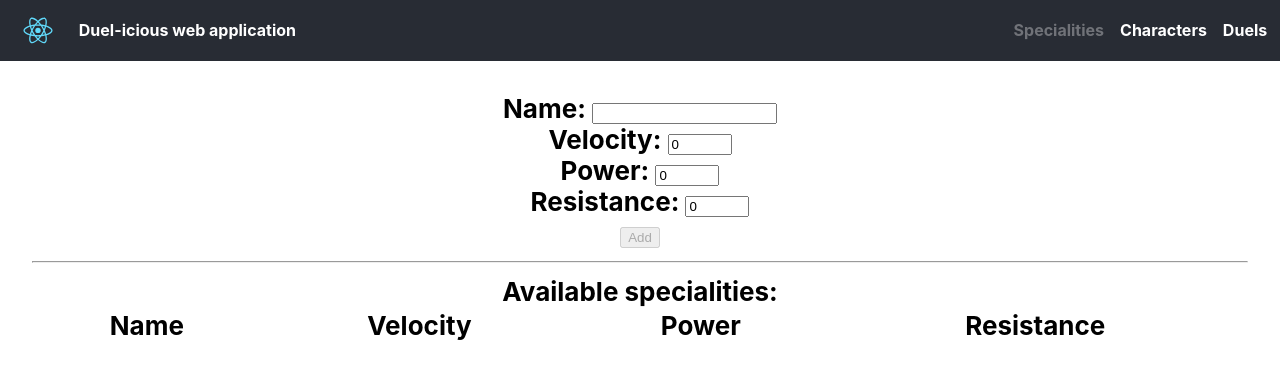
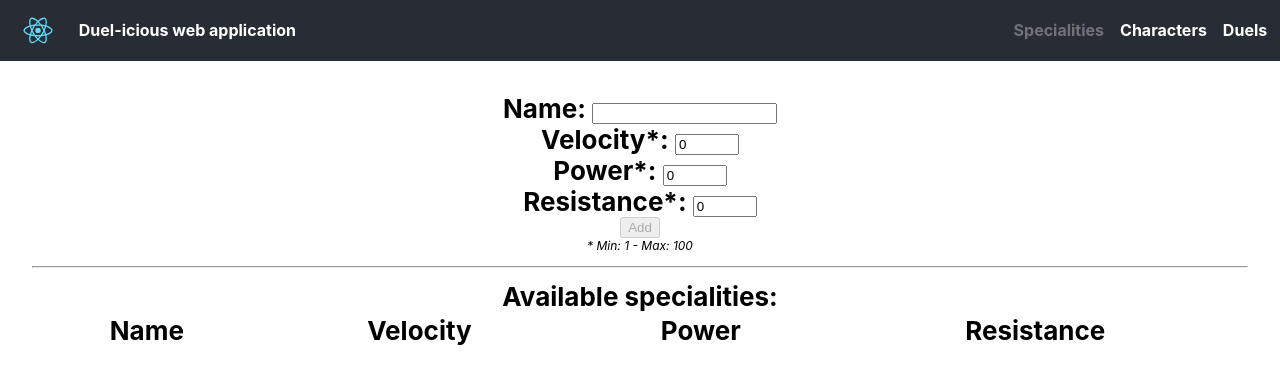
Before and after one commit to pillowslept/duel-icious, a React (Create React App) app: page /specialities in a window 1280 px wide. Shown: the top 384 px of the page. Built offline with nearby package versions, Linux system fonts and the light colour scheme.

Commit message:
Start duel styles and validations adjustments.

```diff
--- a/public/index.html
+++ b/public/index.html
@@ -24,7 +24,7 @@
       work correctly both with client-side routing and a non-root public URL.
       Learn how to configure a non-root public URL by running `npm run build`.
     -->
-    <title>React App</title>
+    <title>Duel-icious</title>
   </head>
   <body>
     <noscript>You need to enable JavaScript to run this app.</noscript>
--- a/src/App.css
+++ b/src/App.css
@@ -27,7 +27,7 @@
 }
 
 .container {
-  display: 'flex';
+  display: flex;
   flex-direction: column;
   justify-content: center;
   align-items: center;
@@ -36,3 +36,22 @@
 .table {
   width: 100%;
 }
+
+@media (max-width: 600px) {
+  .hide-sm {
+    display: none;
+  }
+
+  .card {
+    width: 100% !important;
+  }
+}
+
+.legend {
+  font-size: 12px;
+  font-style: italic;
+}
+
+.card {
+  width: 25%;
+}
--- a/src/components/AddCharacter.js
+++ b/src/components/AddCharacter.js
@@ -51,7 +51,7 @@ export class AddCharacter extends Component {
                 key={index}
                 value={speciality.name}
               >
-                { speciality.name } (P{speciality.power}) (V{speciality.velocity}) (R{speciality.resistance})
+                { speciality.name } (V{speciality.velocity}) (P{speciality.power}) (R{speciality.resistance})
               </option>
             ))}
           </select>
--- a/src/components/AddSpeciality.js
+++ b/src/components/AddSpeciality.js
@@ -14,6 +14,8 @@ export class AddSpeciality extends Component {
       velocity: 0,
       resistance: 0,
       id: 1,
+      min: 1,
+      max: 100,
     };
     this.handleChange = this.handleChange.bind(this);
   }
@@ -27,8 +29,15 @@ export class AddSpeciality extends Component {
     this.setState({ name: '', power: 0, velocity: 0, resistance: 0, counter: this.state.id + 1 });
   }
 
+  validateMinMax(property) {
+    return !!property && property <= this.state.max && property >= this.state.min;
+  }
+
   isValidForm() {
-    return !!this.state.name && !!this.state.power && !!this.state.velocity && !!this.state.resistance;
+    return !!this.state.name
+      && this.validateMinMax(this.state.power)
+      && this.validateMinMax(this.state.velocity)
+      && this.validateMinMax(this.state.resistance);
   }
 
   render() {
@@ -43,31 +52,31 @@ export class AddSpeciality extends Component {
           />
         </div>
         <div>
-          <label><strong>Velocity: </strong></label>
+          <label><strong>Velocity*: </strong></label>
           <input
             type="number"
-            min="1"
-            max="100"
+            min={this.state.min}
+            max={this.state.max}
             value={this.state.velocity}
             onChange={(event) => this.handleChange(event, 'velocity')}
           />
         </div>
         <div>
-          <label><strong>Power: </strong></label>
+          <label><strong>Power*: </strong></label>
           <input
             type="number"
-            min="1"
-            max="100"
+            min={this.state.min}
+            max={this.state.max}
             value={this.state.power}
             onChange={(event) => this.handleChange(event, 'power')}
           />
         </div>
         <div>
-          <label><strong>Resistance: </strong></label>
+          <label><strong>Resistance*: </strong></label>
           <input
             type="number"
-            min="1"
-            max="100"
+            min={this.state.min}
+            max={this.state.max}
             value={this.state.resistance}
             onChange={(event) => this.handleChange(event, 'resistance')}
           />
@@ -79,6 +88,7 @@ export class AddSpeciality extends Component {
         >
           Add
         </button>
+        <span className="legend">* Min: { this.state.min } - Max: { this.state.max }</span>
       </div>
     );
   }
--- a/src/components/DuelHistory.js
+++ b/src/components/DuelHistory.js
@@ -5,10 +5,10 @@ import { connect } from 'react-redux';
 const duelHistory = {
   display: 'flex',
   flexWrap: 'wrap',
+  justifyContent: 'space-between',
 };
 
 const card = {
-  width: '25%',
   border: '1px solid #282c34',
   borderRadius: '5px',
   padding: '1rem',
@@ -39,7 +39,7 @@ export class DuelHistory extends Component {
         <strong>Duels history:</strong>
         <div style={duelHistory}>
           {characters.map((character, index) => (
-            <div style={card} key={index}>
+            <div className="card" style={card} key={index}>
               <div style={duelDetail}>
                 <div style={characterDesc}>
                   <strong>{ character.leftCharacter.name }</strong>
--- a/src/components/NavBar.js
+++ b/src/components/NavBar.js
@@ -32,7 +32,7 @@ export class NavBar extends Component {
       <div style={navBar}>
         <div style={navigation}>
           <img src={logo} style={logoStyle} alt="logo" />
-          <Link className="link"
+          <Link className="link hide-sm"
             to="/"
           >
             Duel-icious web application
--- a/src/components/StartDuel.js
+++ b/src/components/StartDuel.js
@@ -28,11 +28,14 @@ export class StartDuel extends Component {
         {characters.map((character, index) => (
           <div className="character" key={index}>
             <input
+              id={'checkbox_' + index}
               checked={character.selected}
               onChange={(event) => this.handleChange(event, character)}
               type="checkbox"
             />
-            <strong>{ character.name }</strong> - <span>{ character.speciality }</span>
+            <label htmlFor={'checkbox_' + index}>
+              <strong>{ character.name }</strong> - <span>{ character.speciality }</span>
+            </label>
           </div>
         ))}
         {characters.length > 1 ?
```
